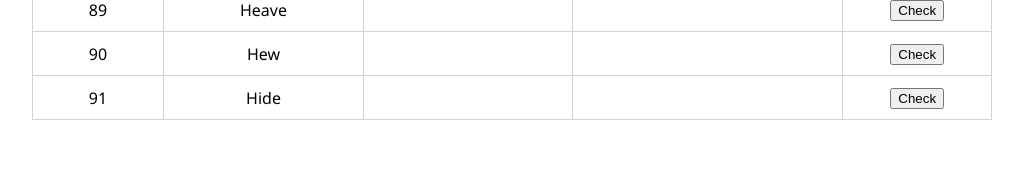
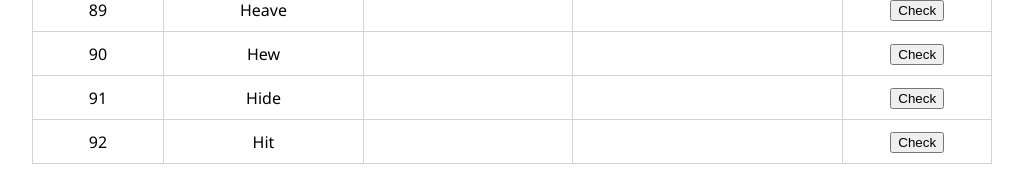
Before and after one commit to Shakil-Shahadat/verbs, a PHP site: page / in a window 1280 px wide. Shown: the part 3948-4120 px from the top of the page, without its empty margins (128-1151 px from the left). Before the commit the page ends 4068 px from the top, so only its background shows below. Run offline with PHP 8.4, Linux system fonts and the light colour scheme.

Commit message:
Update index.php

```diff
--- a/index.php
+++ b/index.php
@@ -837,6 +837,15 @@
 					<button>Check</button>
 				</td>
 			</tr>
+			<tr>
+				<td></td>
+				<td>Hit</td>
+				<td data-answer="hit" contenteditable></td>
+				<td data-answer="hit" contenteditable></td>
+				<td>
+					<button>Check</button>
+				</td>
+			</tr>
 		</table>
 
 	</div><!-- .container -->
```
